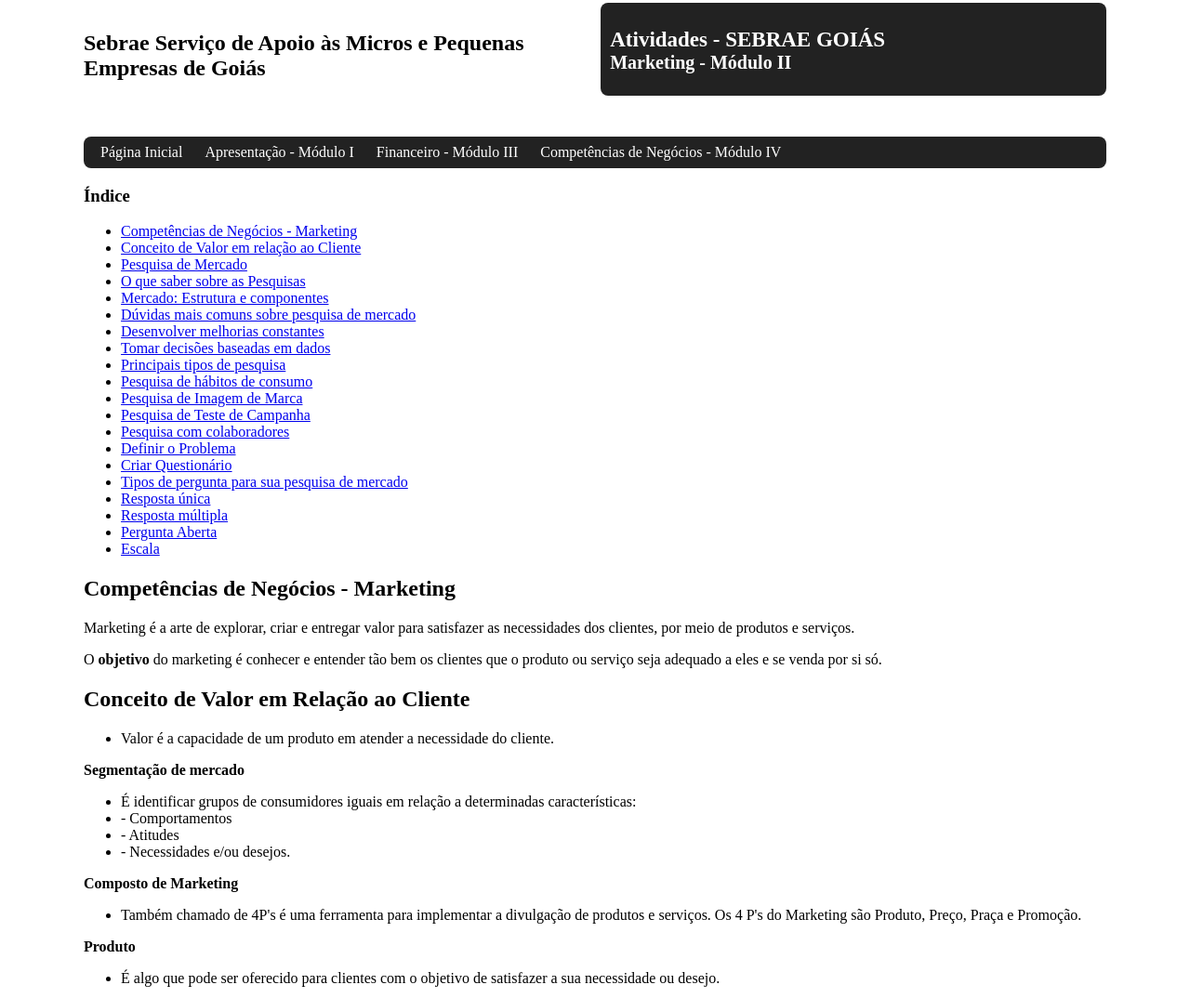
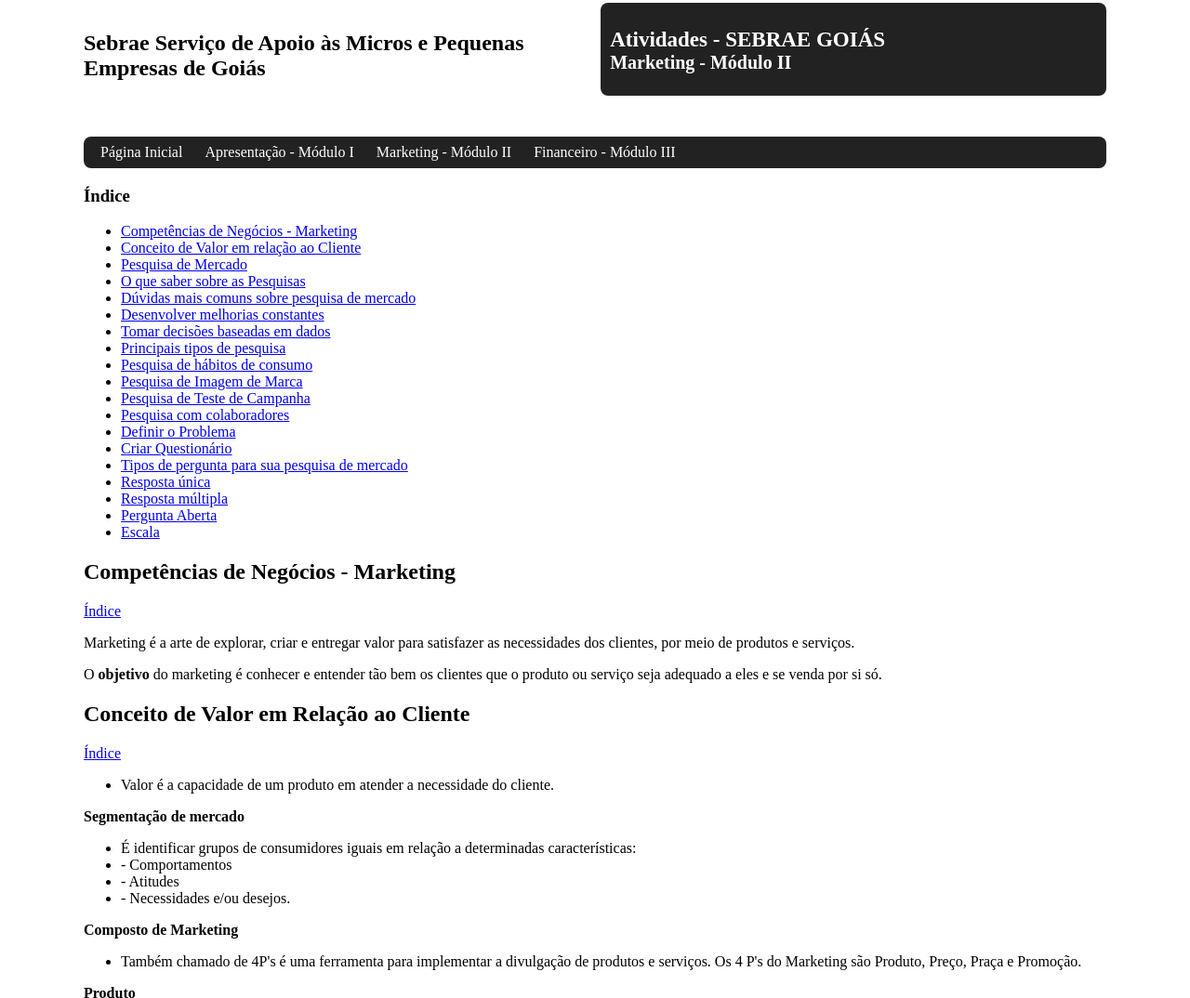
Before and after one commit to KlausReis/KlausFicharioSebrae, a plain HTML site: page html/atividades2.html in a window 1280 px wide. Shown: the part 155-1229 px from the top of the page at 93% size. Drawn offline with Linux system fonts and the light colour scheme.

Commit message:
Add files via upload

```diff
--- a/html/atividades2.html
+++ b/html/atividades2.html
@@ -28,8 +28,9 @@
         <div class="menu-main">
             <a href="../index.html">Página Inicial</a></h2>
             <a href="./atividades1.html">Apresentação - Módulo I</a>
+            <a href="./atividades2.html">Marketing - Módulo II</a>
             <a href="./atividades3.html">Financeiro - Módulo III</a>
-            <a href="#">Competências de Negócios - Módulo IV</a>
+
         </div>
 
         <div id="container2">
@@ -40,12 +41,11 @@
                 <li><a href="#valor">Conceito de Valor em relação ao Cliente</a></li>
                 <li><a href="#pesquisa">Pesquisa de Mercado</a></li>
                 <li><a href="#saber-pesquisa">O que saber sobre as Pesquisas</a></li>
-                <li><a href="#estrutura">Mercado&#58; Estrutura e componentes</a></li>
                 <li><a href="#duvidas">Dúvidas mais comuns sobre pesquisa de mercado</a>
                 </li>
                 <li><a href="#desenvolver-melhorias">Desenvolver melhorias constantes</a>
                 </li>
-                <li><a href="#fazer-pesquisas">Tomar decisões baseadas em dados</a>
+                <li><a href="#decisoes">Tomar decisões baseadas em dados</a>
                 </li>
                 <li><a href="#principais-pesquisas">Principais tipos de pesquisa</a>
                 </li>
@@ -63,11 +63,16 @@
                 <li><a href="#escala">Escala</a></li>
             </ul>
             <h2 id="competencias">Competências de Negócios - Marketing</h2>
+            <a href="#inicio">Índice</a>
+
             <p>Marketing é a arte de explorar, criar e entregar valor para satisfazer as necessidades dos clientes, por meio de produtos e serviços.
             </p>
             <p>O <b>objetivo</b> do marketing é conhecer e entender tão bem os clientes que o produto ou serviço seja adequado a eles e se venda por si só.
             </p>
+
             <h2 id="valor">Conceito de Valor em Relação ao Cliente</h2>
+            <a href="#inicio">Índice</a>
+
             <ul>
                 <li>Valor é a capacidade de um produto em atender a necessidade do cliente.
                 </li>
@@ -111,7 +116,10 @@
                 <li>Como você faz a promoção dos seus produtos&#63</li>
             </ul>
             <p><b>Obs.&#58 Se você não tem um negócio real, simule uma empresa fictícia.</b></p>
+
             <h2 id="pesquisa">Pesquisa de Mercado</h2>
+            <a href="#inicio">Índice</a>
+
             <p>No dia a dia do seu trabalho, como você costuma tomar decisões importantes&#63; A pesquisa de mercado é uma importante ferramenta estratégica que ajuda gestores e profissionais de diferentes áreas a tomar decisões com mais segurança.</p>
             <p>Aprenda tudo o que você precisa saber sobre pesquisa de mercado e descubra como aproveitar os benefícios da pesquisa na sua empresa. Veja o que você vai aprender neste post&#58;</p>
             <ul>
@@ -122,6 +130,8 @@
             </ul>
 
             <h3 id="saber-pesquisa">O que saber sobre as Pesquisas</h3>
+            <a href="#inicio">Índice</a>
+
             <ul>
                 <li>Quanto custa uma pesquisa de mercado?</li>
                 <li>Passo a passo da pesquisa de mercado online</li>
@@ -129,6 +139,7 @@
             </ul>
 
             <h3 id="duvidas">Dúvidas mais comuns sobre pesquisa de mercado</h3>
+            <a href="#inicio">Índice</a>
 
             <ul>
                 <li>Resultados de pesquisa de mercado</li>
@@ -185,6 +196,8 @@
             </p>
 
             <h3 id="desenvolver-melhorias">Desenvolver melhorias constantes</h3>
+            <a href="#inicio">Índice</a>
+
             <p>
                 A melhor maneira de compreender se o seu negócio está seguindo o caminho certo é ouvindo os seus consumidores. Afinal de contas, são eles que vivem na prática a experiência que a sua marca ou empresa proporciona a eles. Sendo assim, nada mais justo do que analisar esse ponto de vista, não é mesmo?
             </p>
@@ -198,6 +211,7 @@
             </p>
 
             <h3 id="decisoes">Tomar decisões baseadas em dados</h3>
+            <a href="#inicio">Índice</a>
             <p>
                 Sem dúvidas, essa é uma das vantagens mais importantes de realizar uma pesquisa de mercado. Afinal de contas, as tomadas de decisão que são baseadas em dados e não em achismos são muito mais seguras.
             </p>
@@ -211,6 +225,7 @@
             </p>
 
             <h3 id="fazer-pesquisa">Como fazer uma pesquisa de mercado?</h3>
+            <a href="#inicio">Índice</a>
 
             <p>
                 Existem diferentes tipos de pesquisa de mercado. Dependendo da complexidade de um projeto, é necessário aplicar técnicas específicas de pesquisa e envolver especialistas de diferentes áreas do conhecimento, como antropologia, psicologia ou estatística. Nestes casos, será necessário contar com a ajuda de uma empresa de pesquisa de mercado, que vai indicar o método adequado e a melhor forma de obter os resultados.
@@ -221,6 +236,7 @@
             </p>
 
             <h3 id="principais-pesquisas">Principais tipos de pesquisa</h3>
+            <a href="#inicio">Índice</a>
 
             <p>
                 Os tipos de pesquisa de mercado variam de acordo com os objetivos da sua pesquisa e com o perfil das pessoas que serão entrevistadas. É possível descobrir o que as pessoas pensam da sua marca e como ela está posicionada em relação à concorrência, por exemplo. Você também pode medir a satisfação do cliente ou dos seus funcionários com o ambiente de trabalho, entre outras opções.
@@ -251,6 +267,7 @@
             </p>
 
             <h3 id="habitos">Pesquisa de hábitos de consumo</h3>
+            <a href="#inicio">Índice</a>
 
             <p>
                 Você conhece os seus consumidores? Sabem quais são seus hábitos e suas preferências? Conhecer os hábitos de consumo dos seus clientes é importante para que você possa definir ações, estratégias e processos de acordo com os interesses do seu público.
@@ -269,6 +286,7 @@
             </p>
 
             <h3 id="imagem">Pesquisa de Imagem de Marca</h3>
+            <a href="#inicio">Índice</a>
 
             <p>
                 Quando as pessoas veem sua marca, acessam o seu site, passam na frente da sua loja, recebem um panfleto na rua ou abrem um e-mail marketing da sua empresa, elas automaticamente criam uma imagem da sua marca. A palavra que você associou à marca no exercício acima é o resultado de uma série de ações de branding e da sua própria experiência com a marca.
@@ -291,6 +309,7 @@
             </p>
 
             <h3 id="teste-campanha">Pesquisa de Teste de Campanha</h3>
+            <a href="#inicio">Índice</a>
 
             <p>
                 Por falar em comunicação, avaliar a sua campanha antes de colocá-la no ar é uma forma eficaz de minimizar desgastes da imagem e desperdício de tempo e dinheiro. É possível testar a campanha como um todo, apenas algumas peças ou só o conceito da campanha.
@@ -301,6 +320,7 @@
             </p>
 
             <h3 id="colaboradores">Pesquisa com colaboradores</h3>
+            <a href="#inicio">Índice</a>
 
             <P>
                 As pesquisas são excelentes para você conhecer melhor seu cliente. Mas há outro público que é muito importante conhecer de perto: seus colaboradores. Primeiramente, é evidente a importância que a sua equipe tem para sua empresa. Sem eles, não existiria produto para vender, marca para gerir, campanha para divulgar ou processos para aperfeiçoar.
@@ -323,24 +343,28 @@
             </p>
 
             <h3 id="problema">Definir o Problema</h3>
+            <a href="#inicio">Índice</a>
 
             <p>
                 O problema da sua pesquisa é aquilo que você está procurando saber. Sendo assim, toda pesquisa nasce de uma necessidade real, de um problema que precisa ser resolvido ou um objetivo que precisa ser alcançado. Por isso, a primeira etapa para a criação de uma pesquisa de mercado online é definir, de forma simples e objetiva, qual é o problema que se pretende resolver.
             </p>
 
             <h3 id="questionario">Criar Questionário</h3>
+            <a href="#inicio">Índice</a>
 
             <p>
                 A criação do questionário de pesquisa é a etapa que requer mais atenção. É preciso que as perguntas sejam elaboradas de forma clara e objetiva para que os entrevistados compreendam o que você quis dizer.
             </p>
 
             <h3 id="tipos-mercado">Tipos de pergunta para sua pesquisa de mercado</h3>
+            <a href="#inicio">Índice</a>
 
             <p>
                 Você provavelmente já ouviu falar em perguntas de resposta múltipla, perguntas de campo aberto e outros dos itens que vai conferir a seguir. Agora, é a sua vez de aprender como cada um vai servir para aplicação em um questionário, qualquer que seja o tipo de pesquisa que pretende realizar.
             </p>
 
             <h3 id="resposta">Resposta única</h3>
+            <a href="#inicio">Índice</a>
 
             <p>
                 Além de ser utilizado em perguntas cujas respostas são apenas sim ou não e perguntas de caracterização (como sexo, localização e faixa etária), esse tipo de questão é utilizado em ocasiões em que as alternativas são excludentes.
@@ -359,6 +383,7 @@
             </ul>
 
             <h3 id="resposta-multipla">Resposta múltipla</h3>
+            <a href="#inicio">Índice</a>
 
             <p>
                 Nesse tipo de pergunta, o respondente pode opinar marcando mais de uma opção. Para utilizar perguntas de resposta múltipla, as opções são complementares e não podem ser de caráter exclusivo, em que uma inviabiliza a outra.
@@ -376,6 +401,7 @@
             </table>
 
             <h3 id="pergunta-aberta">Pergunta Aberta</h3>
+            <a href="#inicio">Índice</a>
 
             <p>
                 Deixar que o respondente escrevesse livremente um texto pode gerar insights bastante específicos para sua pesquisa de mercado. As perguntas abertas permitem declarações e depoimentos completos sobre o assunto que está sendo pesquisado.
@@ -394,6 +420,7 @@
             </table>
 
             <h3 id="escala">Escala</h3>
+            <a href="#inicio">Índice</a>
 
             <p>
                 Nesse tipo de questão, as opções de resposta seguem uma escala de níveis definidos na criação do questionário, como nas pesquisas de NPS. As escalas podem ser de 0 a 10, 1 a 5 e apresentar legendas nos níveis, para orientar o respondente. Perguntas de escala devem ter sempre um número ímpar de opções, para que seja estabelecido um ponto médio. Na hora de analisar os resultados, perguntas de escala possuem o diferencial de permitir o agrupamento de respostas – as “negativas” são agrupadas juntas e as positivas também.
```
Also changed, not shown: html/atividades1.html (+13 -3 lines), html/atividades3.html (+7 -11 lines), index.html (+1 -1 lines).
